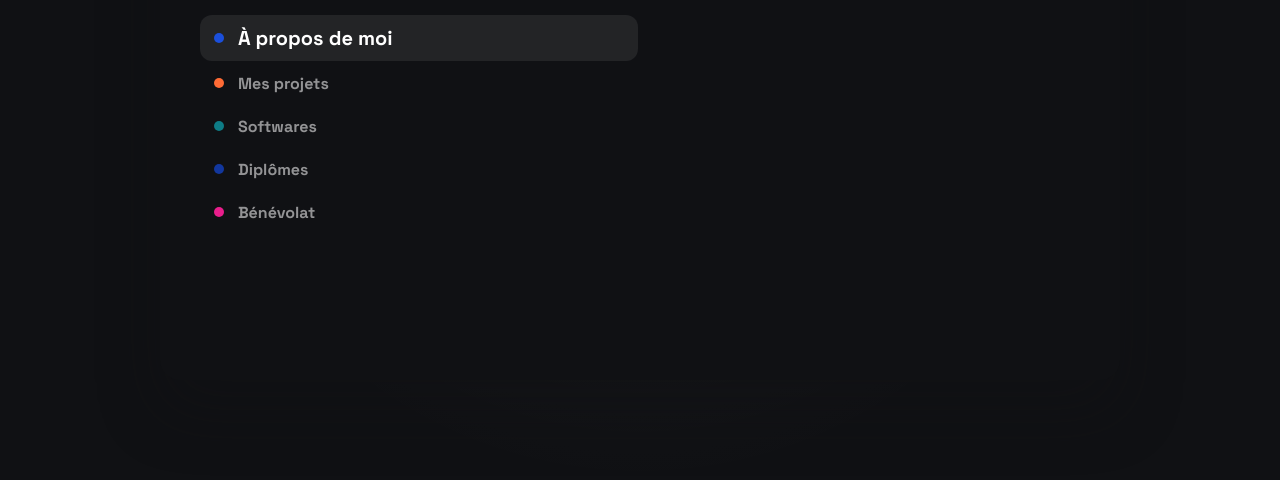
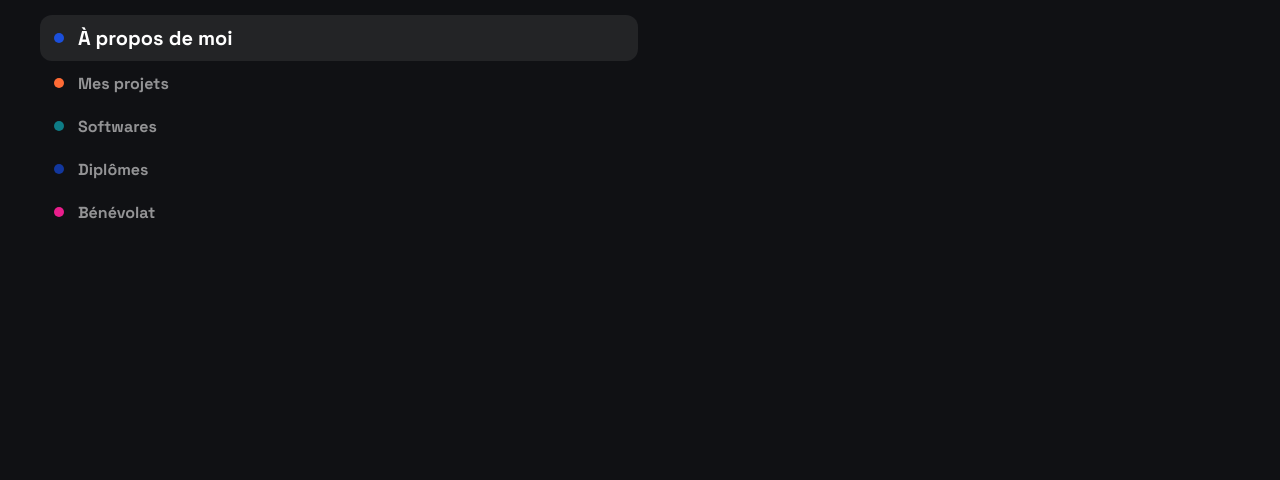
Before and after one commit to AdrienBenichou/Portfolio, a website: page index.html in a window 1280 px wide. Shown: the part 320-800 px from the top of the page. Drawn offline with nearby package versions, Linux system fonts and the light colour scheme; no server answers.

Commit message:
Make the homepage hero fill the viewport edge-to-edge like the design
The hero was wrapped in a centered, rounded, drop-shadowed "card"
(max-width 960px) floating in a black page, whereas Desktop.dc.html
renders the hero content as a genuine 100vw/100vh full-bleed layout
with no card framing at all. That boxed-in look was the biggest
visible gap between the live site and the Claude Design source.

```diff
--- a/style.css
+++ b/style.css
@@ -442,19 +442,18 @@ img { max-width: 100%; display: block; }
    HERO D'ACCUEIL — carte scoreboard (nom + liste de nav + pile de projets)
    ============================================ */
 .hero--split {
-  padding: 24px;
+  padding: 0;
 }
 
 .hero-card {
   position: relative;
-  width: min(960px, 94vw);
-  min-height: clamp(420px, 56vw, 600px);
+  width: 100vw;
+  height: 100svh;
   display: flex;
   flex-wrap: wrap;
-  border-radius: 20px;
+  border-radius: 0;
   overflow: hidden;
   background: var(--hero-bg);
-  box-shadow: 0 30px 60px rgba(16, 17, 20, 0.35);
 }
 
 .hero-stickers {
```
